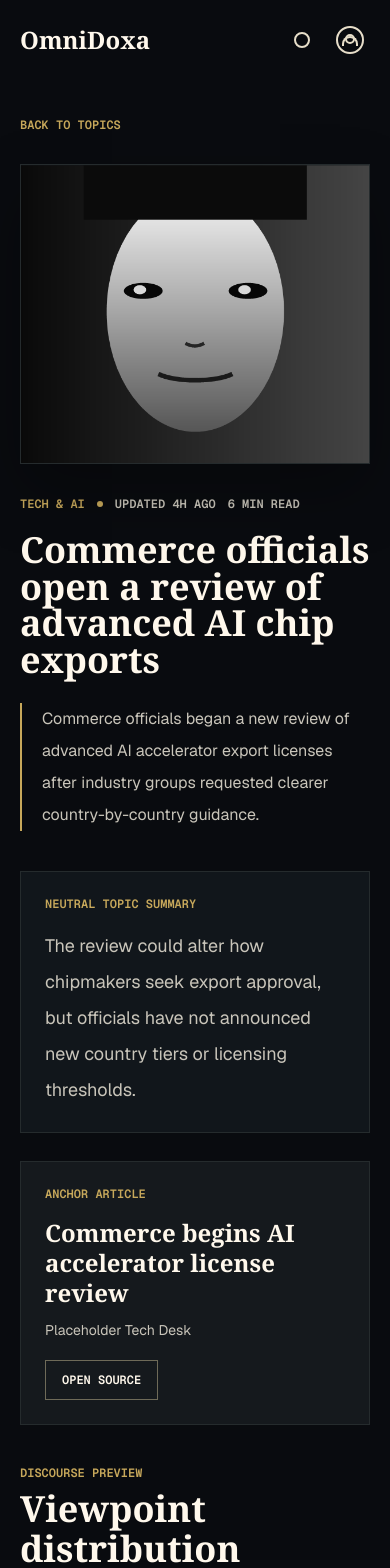
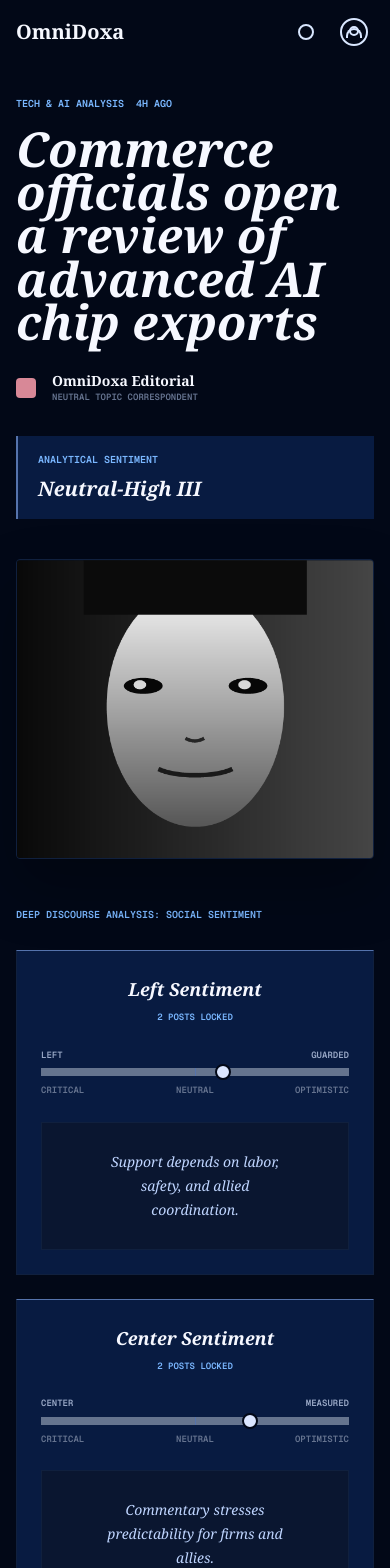
Before and after one commit to Skippy5/omnidoxa, a Next.js app: page /topics/ai-chip-export-review in a window 390 px wide. Shown: the top 1568 px of the page. Built offline with nearby package versions, Linux system fonts and the light colour scheme.

Commit message:
Refine Phase 2 editorial look and filtering

```diff
--- a/src/app/globals.css
+++ b/src/app/globals.css
@@ -5,31 +5,31 @@
 :root,
 .dark {
   color-scheme: dark;
-  --background: #07090c;
-  --foreground: #f4f0e8;
-  --page: #090b0f;
-  --surface: #11161b;
-  --panel: #15191d;
-  --panel-strong: #1c1a18;
-  --footer: #050607;
-  --heading: #fff8ec;
-  --copy: #c9c5ba;
-  --muted: #8f958f;
-  --subtle: #737970;
-  --rule: #252b2d;
-  --rule-strong: #6e6a58;
-  --accent: #c7a85b;
-  --accent-strong: #2a2416;
-  --accent-text: #f8ecd0;
-  --button-bg: #f1e3c3;
-  --button-text: #12120f;
-  --metric-track: #3f4641;
-  --meter-track: #38413d;
-  --meter-fill: #8fa99b;
-  --sentiment-critical: #d17669;
-  --sentiment-hot: #ef927f;
-  --nav-icon: #e7dec9;
-  --redaction: #303633;
+  --background: #020817;
+  --foreground: #f1f6ff;
+  --page: #020817;
+  --surface: #061225;
+  --panel: #081b41;
+  --panel-strong: #071735;
+  --footer: #000000;
+  --heading: #f6f8ff;
+  --copy: #bfd5ff;
+  --muted: #98a7c5;
+  --subtle: #65738f;
+  --rule: #10203e;
+  --rule-strong: #5573ac;
+  --accent: #7ab7ff;
+  --accent-strong: #082b67;
+  --accent-text: #eef6ff;
+  --button-bg: #dce9ff;
+  --button-text: #081226;
+  --metric-track: #30435f;
+  --meter-track: #65748e;
+  --meter-fill: #dbe6ff;
+  --sentiment-critical: #d88897;
+  --sentiment-hot: #f08b9a;
+  --nav-icon: #d9e7ff;
+  --redaction: #0a1630;
   --image-filter: grayscale(1);
   --shell-shadow: 0 28px 60px rgb(0 0 0 / 0.28);
 }
@@ -43,31 +43,31 @@
 
 .light {
   color-scheme: light;
-  --background: #f7f5ef;
-  --foreground: #171713;
-  --page: #f3f0e8;
+  --background: #eef4ff;
+  --foreground: #071225;
+  --page: #f4f8ff;
   --surface: #ffffff;
-  --panel: #e7e4da;
-  --panel-strong: #ded8c8;
-  --footer: #e5dfd0;
-  --heading: #151512;
-  --copy: #45483f;
-  --muted: #71766c;
-  --subtle: #777a70;
-  --rule: #d2cec0;
-  --rule-strong: #8c7a43;
-  --accent: #8d6f1f;
-  --accent-strong: #f2e5bf;
-  --accent-text: #211807;
-  --button-bg: #171713;
-  --button-text: #fff8ec;
-  --metric-track: #c5c1b6;
-  --meter-track: #c8c7bd;
-  --meter-fill: #65796d;
-  --sentiment-critical: #b95648;
-  --sentiment-hot: #c86758;
-  --nav-icon: #2f332d;
-  --redaction: #d2d0c6;
+  --panel: #dbe8ff;
+  --panel-strong: #ccdcfb;
+  --footer: #d8e4f5;
+  --heading: #071225;
+  --copy: #294368;
+  --muted: #5e7191;
+  --subtle: #70809b;
+  --rule: #c7d7ef;
+  --rule-strong: #6a86b6;
+  --accent: #215ba8;
+  --accent-strong: #d7e6ff;
+  --accent-text: #0a2a60;
+  --button-bg: #071225;
+  --button-text: #f1f6ff;
+  --metric-track: #bccce4;
+  --meter-track: #aebbd0;
+  --meter-fill: #243c62;
+  --sentiment-critical: #b85c69;
+  --sentiment-hot: #d56d7a;
+  --nav-icon: #213754;
+  --redaction: #c8d4e7;
   --image-filter: grayscale(1) contrast(0.96);
   --shell-shadow: 0 24px 48px rgb(22 38 58 / 0.16);
 }
--- a/src/app/page.tsx
+++ b/src/app/page.tsx
@@ -3,16 +3,25 @@ import { SiteNav } from "@/components/layout/site-nav";
 import { LockedPremiumPanel } from "@/components/topics/locked-premium-panel";
 import { TopicFeed } from "@/components/topics/topic-feed";
 import { TopicHero } from "@/components/topics/topic-hero";
-import { placeholderTopics } from "@/lib/placeholder-topics";
+import { getTopicsByCategory, placeholderTopics } from "@/lib/placeholder-topics";
 
-export default function Home() {
+type HomeProps = {
+  searchParams?: Promise<{
+    category?: string;
+  }>;
+};
+
+export default async function Home({ searchParams }: HomeProps) {
+  const params = await searchParams;
+  const activeCategory = params?.category;
   const leadTopic = placeholderTopics[0];
+  const visibleTopics = getTopicsByCategory(activeCategory);
 
   return (
     <main className="min-h-dvh bg-[var(--page)] text-foreground">
       <SiteNav />
       <TopicHero topic={leadTopic} />
-      <TopicFeed topics={placeholderTopics} />
+      <TopicFeed topics={visibleTopics} activeCategory={activeCategory} />
 
       <section className="mx-auto w-full max-w-7xl px-5 pb-20 sm:px-8 lg:px-10">
         <LockedPremiumPanel topic={leadTopic} />
--- a/src/app/topics/[id]/page.tsx
+++ b/src/app/topics/[id]/page.tsx
@@ -46,55 +46,121 @@ export default async function TopicPage({ params }: TopicPageProps) {
     notFound();
   }
 
+  const featureImage = topic.heroImage ?? topic.image;
+  const featureImageAlt = topic.heroImageAlt ?? topic.imageAlt;
+
   return (
     <main className="min-h-dvh bg-[var(--page)] text-foreground">
       <SiteNav />
 
-      <article className="mx-auto w-full max-w-7xl px-5 py-8 sm:px-8 lg:px-10 lg:py-12">
-        <Link
-          href="/#topics"
-          className="font-mono text-xs font-semibold uppercase text-[var(--accent)] hover:text-[var(--heading)]"
-        >
-          Back to Topics
-        </Link>
+      <article className="mx-auto w-full max-w-7xl px-4 py-8 sm:px-6 lg:px-8 lg:py-10">
+        <header className="grid gap-8 lg:grid-cols-[1fr_260px] lg:items-end">
+          <div>
+            <div className="flex flex-wrap items-center gap-3 font-mono text-[10px] font-semibold uppercase text-[var(--accent)]">
+              <span>{topic.category} Analysis</span>
+              <span>{topic.updatedAt.replace("Updated ", "")}</span>
+            </div>
 
-        <div className="mt-7 grid gap-8 lg:grid-cols-[0.92fr_1.08fr]">
-          <div className="relative min-h-[300px] overflow-hidden border border-[var(--rule)] bg-[var(--surface)] shadow-[var(--shell-shadow)] sm:min-h-[460px]">
+            <h1 className="mt-4 max-w-5xl font-serif text-5xl font-bold italic leading-[0.9] text-[var(--heading)] sm:text-6xl lg:text-7xl">
+              {topic.title}
+            </h1>
+
+            <div className="mt-7 flex items-center gap-4">
+              <span className="h-5 w-5 rounded-sm bg-[var(--sentiment-critical)]" />
+              <div>
+                <p className="font-serif text-sm font-bold text-[var(--heading)]">
+                  OmniDoxa Editorial
+                </p>
+                <p className="font-mono text-[9px] font-semibold uppercase text-[var(--subtle)]">
+                  Neutral topic correspondent
+                </p>
+              </div>
+            </div>
+          </div>
+
+          <aside className="border-l-2 border-[var(--rule-strong)] bg-[var(--panel)] px-5 py-4">
+            <p className="font-mono text-[10px] font-semibold uppercase text-[var(--accent)]">
+              Analytical Sentiment
+            </p>
+            <p className="mt-2 font-serif text-xl font-bold italic text-[var(--heading)]">
+              Neutral-High III
+            </p>
+          </aside>
+        </header>
+
+        <div className="relative mt-10 min-h-[300px] overflow-hidden rounded-sm border border-[var(--rule)] bg-[var(--surface)] shadow-[var(--shell-shadow)] sm:min-h-[460px] lg:min-h-[610px]">
           <Image
-              src={topic.image}
-              alt={topic.imageAlt}
+            src={featureImage}
+            alt={featureImageAlt}
             fill
             priority
-              sizes="(min-width: 1024px) 46vw, 100vw"
+            sizes="(min-width: 1024px) 100vw, 100vw"
             className="object-cover [filter:var(--image-filter)]"
           />
         </div>
 
-          <header className="flex flex-col justify-center">
-            <div className="flex flex-wrap items-center gap-3 font-mono text-xs font-semibold uppercase text-[var(--accent)]">
-              <span>{topic.category}</span>
-              <span className="h-1.5 w-1.5 rounded-full bg-[var(--accent)]" />
-              <span className="text-[var(--copy)]">{topic.updatedAt}</span>
-              <span className="text-[var(--copy)]">{topic.readTime}</span>
+        <section className="mt-12">
+          <p className="font-mono text-[10px] font-semibold uppercase text-[var(--accent)]">
+            Deep Discourse Analysis: Social Sentiment
+          </p>
+
+          <div className="mt-7 grid gap-6 md:grid-cols-3">
+            {topic.sentiment.map((sentiment) => (
+              <SentimentCard
+                key={`${topic.id}-${sentiment.lean}`}
+                sentiment={sentiment}
+              />
+            ))}
           </div>
+        </section>
 
-            <h1 className="mt-5 font-serif text-4xl font-bold leading-[1.02] text-[var(--heading)] sm:text-5xl lg:text-6xl">
-              {topic.title}
-            </h1>
+        <section className="mx-auto mt-16 max-w-3xl text-center">
+          <p className="font-serif text-xl font-bold italic leading-8 text-[var(--heading)]">
+            This analysis is distilled from placeholder verified sources and
+            hours of algorithmic cross-referencing.
+          </p>
 
-            <p className="mt-6 border-l-2 border-[var(--accent)] pl-5 text-base leading-8 text-[var(--copy)] sm:text-lg">
+          <div className="mt-8 flex flex-wrap justify-center gap-4">
+            <Link
+              href="/pricing"
+              className="inline-flex min-h-10 items-center border border-[var(--rule-strong)] bg-[var(--button-bg)] px-6 font-mono text-[10px] font-semibold uppercase text-[var(--button-text)] hover:opacity-90"
+            >
+              Download PDF Report
+            </Link>
+            <Link
+              href={topic.anchorArticle.url}
+              className="inline-flex min-h-10 items-center border border-[var(--rule-strong)] px-6 font-mono text-[10px] font-semibold uppercase text-[var(--heading)] hover:border-[var(--accent)]"
+            >
+              Read Original Article
+            </Link>
+          </div>
+        </section>
+
+        <div className="mt-14 grid gap-6 lg:grid-cols-2">
+          <section className="border border-[var(--rule)] bg-[var(--panel-strong)] p-6 sm:p-7">
+            <p className="font-mono text-xs font-semibold uppercase text-[var(--accent)]">
+              Central Development
+            </p>
+            <p className="mt-4 text-base leading-8 text-[var(--copy)]">
               {topic.centralDevelopment}
             </p>
-          </header>
-        </div>
+          </section>
 
-        <div className="mt-10 grid gap-7 lg:grid-cols-[1.05fr_0.95fr]">
           <section className="border border-[var(--rule)] bg-[var(--surface)] p-6 sm:p-7">
             <p className="font-mono text-xs font-semibold uppercase text-[var(--accent)]">
               Neutral Topic Summary
             </p>
-            <p className="mt-4 text-lg leading-9 text-[var(--copy)]">
+            <p className="mt-4 text-base leading-8 text-[var(--copy)]">
               {topic.neutralSummary}
+            </p>
+          </section>
+
+          <section className="border border-[var(--rule)] bg-[var(--surface)] p-6 sm:p-7">
+            <p className="font-mono text-xs font-semibold uppercase text-[var(--accent)]">
+              Discourse Preview
+            </p>
+            <p className="mt-4 text-base leading-8 text-[var(--copy)]">
+              {topic.discoursePreview}
             </p>
           </section>
 
@@ -117,29 +183,6 @@ export default async function TopicPage({ params }: TopicPageProps) {
           </section>
         </div>
 
-        <section className="mt-10">
-          <div className="max-w-3xl">
-            <p className="font-mono text-xs font-semibold uppercase text-[var(--accent)]">
-              Discourse Preview
-            </p>
-            <h2 className="mt-2 font-serif text-4xl font-bold text-[var(--heading)]">
-              Viewpoint distribution
-            </h2>
-            <p className="mt-4 text-base leading-8 text-[var(--copy)]">
-              {topic.discoursePreview}
-            </p>
-          </div>
-
-          <div className="mt-7 grid gap-5 md:grid-cols-3">
-            {topic.sentiment.map((sentiment) => (
-              <SentimentCard
-                key={`${topic.id}-${sentiment.lean}`}
-                sentiment={sentiment}
-              />
-            ))}
-          </div>
-        </section>
-
         <div className="mt-10">
           <LockedPremiumPanel topic={topic} />
         </div>
--- a/src/components/layout/site-nav.tsx
+++ b/src/components/layout/site-nav.tsx
@@ -1,35 +1,26 @@
 import Link from "next/link";
+import { getCategoryHref, newsCategories } from "@/lib/placeholder-topics";
 import { ThemeToggle } from "./theme-toggle";
-
-const navItems = [
-  { label: "Politics", href: "/#topics" },
-  { label: "U.S.", href: "/#topics" },
-  { label: "World", href: "/#topics" },
-  { label: "Business", href: "/#topics" },
-  { label: "Tech & AI", href: "/#topics" },
-  { label: "Science & Health", href: "/#topics" },
-  { label: "Entertainment", href: "/#topics" },
-];
 
 export function SiteNav() {
   return (
     <header className="bg-[var(--page)]">
-      <div className="mx-auto flex min-h-20 w-full max-w-7xl items-center justify-between gap-5 px-5 py-4 sm:px-8 lg:min-h-24 lg:px-10">
+      <div className="mx-auto flex min-h-16 w-full max-w-7xl items-center justify-between gap-5 px-4 py-3 sm:px-6 lg:px-8">
         <div className="flex min-w-0 items-center gap-7 lg:gap-10">
           <Link
             href="/"
-            className="shrink-0 font-serif text-2xl font-bold tracking-normal text-[var(--heading)] sm:text-3xl"
+            className="shrink-0 font-serif text-xl font-bold tracking-normal text-[var(--heading)] sm:text-2xl"
           >
             OmniDoxa
           </Link>
           <nav className="hidden items-center gap-5 lg:flex xl:gap-7">
-            {navItems.map((item) => (
+            {newsCategories.map((category) => (
               <Link
-                key={item.label}
-                href={item.href}
-                className="font-serif text-base italic tracking-normal text-[var(--muted)] transition-colors hover:text-[var(--heading)] xl:text-lg"
+                key={category}
+                href={getCategoryHref(category)}
+                className="font-serif text-sm italic tracking-normal text-[var(--muted)] transition-colors hover:text-[var(--heading)] xl:text-base"
               >
-                {item.label}
+                {category}
               </Link>
             ))}
           </nav>
@@ -38,7 +29,7 @@ export function SiteNav() {
         <div className="flex items-center gap-3">
           <Link
             href="/briefing"
-            className="hidden min-h-11 items-center border border-[var(--rule-strong)] bg-[var(--button-bg)] px-5 font-sans text-sm font-semibold text-[var(--button-text)] transition-opacity hover:opacity-90 sm:inline-flex"
+            className="hidden min-h-10 items-center border border-[var(--rule-strong)] bg-[var(--button-bg)] px-5 font-mono text-xs text-[var(--button-text)] transition-opacity hover:opacity-90 sm:inline-flex"
           >
             Daily Briefing
           </Link>
--- a/src/components/topics/sentiment-bar.tsx
+++ b/src/components/topics/sentiment-bar.tsx
@@ -6,25 +6,31 @@ function scoreToPosition(score: number) {
 
 export function SentimentBar({
   sentiment,
+  compact = false,
 }: {
   sentiment: Pick<SentimentSnapshot, "lean" | "score" | "label">;
+  compact?: boolean;
 }) {
   const position = scoreToPosition(sentiment.score);
 
   return (
     <div>
-      <div className="mb-2 flex items-center justify-between gap-3 font-mono text-[10px] font-semibold uppercase text-[var(--muted)]">
+      <div className="mb-1.5 flex items-center justify-between gap-3 font-mono text-[9px] font-semibold uppercase text-[var(--muted)]">
         <span>{sentiment.lean}</span>
-        <span>{sentiment.label}</span>
+        {compact ? null : <span>{sentiment.label}</span>}
       </div>
-      <div className="relative h-2 bg-[var(--meter-track)]">
+      <div className={compact ? "relative h-1 bg-[var(--meter-track)]" : "relative h-2 bg-[var(--meter-track)]"}>
         <div className="absolute left-1/2 top-0 h-full w-px bg-[var(--rule-strong)]" />
         <span
-          className="absolute top-1/2 h-4 w-4 -translate-x-1/2 -translate-y-1/2 rounded-full border-2 border-[var(--page)] bg-[var(--accent)]"
+          className={
+            compact
+              ? "absolute top-1/2 h-2.5 w-2.5 -translate-x-1/2 -translate-y-1/2 rounded-full bg-[var(--meter-fill)]"
+              : "absolute top-1/2 h-4 w-4 -translate-x-1/2 -translate-y-1/2 rounded-full border-2 border-[var(--page)] bg-[var(--meter-fill)]"
+          }
           style={{ left: `${position}%` }}
         />
       </div>
-      <div className="mt-2 grid grid-cols-3 font-mono text-[9px] font-semibold uppercase text-[var(--subtle)]">
+      <div className={compact ? "sr-only" : "mt-2 grid grid-cols-3 font-mono text-[9px] font-semibold uppercase text-[var(--subtle)]"}>
         <span>Critical</span>
         <span className="text-center">Neutral</span>
         <span className="text-right">Optimistic</span>
--- a/src/components/topics/sentiment-card.tsx
+++ b/src/components/topics/sentiment-card.tsx
@@ -7,28 +7,25 @@ export function SentimentCard({
   sentiment: SentimentSnapshot;
 }) {
   return (
-    <article className="border border-[var(--rule)] bg-[var(--surface)] p-5">
-      <div className="flex items-start justify-between gap-4">
-        <div>
-          <h3 className="font-serif text-2xl font-bold text-[var(--heading)]">
-            {sentiment.lean}
-          </h3>
-          <p className="mt-1 font-mono text-xs font-semibold uppercase text-[var(--accent)]">
-            {sentiment.evidenceCount} verified posts locked
-          </p>
-        </div>
-        <span className="border border-[var(--rule-strong)] px-3 py-1 font-mono text-[10px] font-semibold uppercase text-[var(--heading)]">
-          {sentiment.label}
-        </span>
+    <article className="border border-[var(--rule)] border-t-[var(--rule-strong)] bg-[var(--panel)] p-6">
+      <div className="text-center">
+        <h3 className="font-serif text-lg font-bold italic text-[var(--heading)]">
+          {sentiment.lean} Sentiment
+        </h3>
+        <p className="mt-2 font-mono text-[9px] font-semibold uppercase text-[var(--accent)]">
+          {sentiment.evidenceCount} posts locked
+        </p>
       </div>
-
-      <p className="mt-5 min-h-20 text-sm leading-7 text-[var(--copy)]">
-        {sentiment.summary}
-      </p>
 
       <div className="mt-6">
         <SentimentBar sentiment={sentiment} />
       </div>
+
+      <div className="mt-6 grid min-h-32 place-items-center border border-[var(--rule)] bg-[var(--redaction)] px-5 text-center">
+        <p className="max-w-48 font-serif text-sm italic leading-6 text-[var(--copy)]">
+          {sentiment.summary}
+        </p>
+      </div>
     </article>
   );
 }
--- a/src/components/topics/topic-card.tsx
+++ b/src/components/topics/topic-card.tsx
@@ -5,42 +5,44 @@ import { SentimentBar } from "./sentiment-bar";
 
 export function TopicCard({ topic }: { topic: PlaceholderTopic }) {
   return (
-    <article className="grid gap-5 border-t border-[var(--rule)] pt-6 md:grid-cols-[220px_1fr]">
+    <article className="min-w-0">
       <Link
         href={`/topics/${topic.slug}`}
-        className="relative aspect-[1.45] overflow-hidden bg-[var(--surface)] md:aspect-[1.18]"
+        className="relative block aspect-[1.36] overflow-hidden rounded-sm bg-[var(--surface)]"
       >
         <Image
           src={topic.image}
           alt={topic.imageAlt}
           fill
-          sizes="(min-width: 768px) 220px, 100vw"
+          sizes="(min-width: 768px) 33vw, 100vw"
           className="object-cover [filter:var(--image-filter)]"
         />
       </Link>
 
-      <div className="min-w-0">
-        <div className="flex flex-wrap items-center gap-3 font-mono text-[10px] font-semibold uppercase text-[var(--accent)]">
+      <div className="mt-5 flex items-center justify-between gap-4 font-mono text-[9px] font-semibold uppercase text-[var(--accent)]">
         <span>{topic.category}</span>
-          <span className="text-[var(--muted)]">{topic.updatedAt}</span>
-          <span className="text-[var(--muted)]">{topic.readTime}</span>
+        <span className="font-sans text-xs font-normal normal-case text-[var(--muted)]">
+          {topic.updatedAt.replace("Updated ", "")}
+        </span>
       </div>
 
-        <h2 className="mt-3 font-serif text-3xl font-bold leading-tight text-[var(--heading)]">
+      <h2 className="mt-3 min-h-28 border-b border-[var(--rule)] pb-5 font-serif text-2xl font-bold leading-tight text-[var(--heading)]">
         <Link href={`/topics/${topic.slug}`} className="hover:underline">
           {topic.title}
         </Link>
       </h2>
 
-        <p className="mt-4 max-w-3xl text-sm leading-7 text-[var(--copy)]">
-          {topic.discoursePreview}
-        </p>
+      <div className="mt-5">
+        <h3 className="font-mono text-[9px] font-semibold uppercase text-[var(--copy)]">
+          Social Sentiment
+        </h3>
 
-        <div className="mt-5 grid gap-4 lg:grid-cols-3">
+        <div className="mt-4 space-y-3">
           {topic.sentiment.map((sentiment) => (
             <SentimentBar
               key={`${topic.id}-${sentiment.lean}`}
               sentiment={sentiment}
+              compact
             />
           ))}
         </div>
--- a/src/components/topics/topic-hero.tsx
+++ b/src/components/topics/topic-hero.tsx
@@ -4,22 +4,25 @@ import type { PlaceholderTopic } from "@/lib/placeholder-topics";
 import { SentimentBar } from "./sentiment-bar";
 
 export function TopicHero({ topic }: { topic: PlaceholderTopic }) {
+  const image = topic.heroImage ?? topic.image;
+  const imageAlt = topic.heroImageAlt ?? topic.imageAlt;
+
   return (
-    <section className="mx-auto grid w-full max-w-7xl gap-8 px-5 py-8 sm:px-8 lg:grid-cols-[1.05fr_0.95fr] lg:px-10 lg:py-12">
+    <section className="mx-auto grid w-full max-w-7xl gap-10 px-4 pb-16 pt-8 sm:px-6 lg:grid-cols-[1.18fr_0.82fr] lg:px-8 lg:pb-20 lg:pt-10">
       <Link
         href={`/topics/${topic.slug}`}
-        className="relative min-h-[300px] overflow-hidden border border-[var(--rule)] bg-[var(--surface)] shadow-[var(--shell-shadow)] sm:min-h-[420px]"
+        className="relative min-h-[320px] overflow-hidden rounded-sm border border-[var(--rule)] bg-[var(--surface)] shadow-[var(--shell-shadow)] sm:min-h-[460px] lg:min-h-[610px]"
       >
         <Image
-          src={topic.image}
-          alt={topic.imageAlt}
+          src={image}
+          alt={imageAlt}
           fill
           priority
           sizes="(min-width: 1024px) 52vw, 100vw"
           className="object-cover [filter:var(--image-filter)]"
         />
-        <div className="absolute left-5 top-5 bg-[var(--accent-strong)] px-4 py-2 font-mono text-xs font-semibold uppercase text-[var(--accent-text)]">
-          Lead Topic
+        <div className="absolute left-6 top-6 bg-[var(--accent-strong)] px-4 py-2 font-mono text-[10px] font-semibold uppercase text-[var(--accent-text)] sm:left-8">
+          Lead Analysis
         </div>
       </Link>
 
@@ -31,26 +34,23 @@ export function TopicHero({ topic }: { topic: PlaceholderTopic }) {
           <span className="text-[var(--copy)]">{topic.readTime}</span>
         </div>
 
-        <h1 className="mt-5 max-w-3xl font-serif text-4xl font-bold leading-[1.02] text-[var(--heading)] sm:text-5xl lg:text-6xl">
+        <h1 className="mt-5 max-w-3xl font-serif text-5xl font-bold leading-[0.9] text-[var(--heading)] sm:text-6xl lg:text-7xl">
           {topic.title}
         </h1>
 
-        <p className="mt-6 max-w-2xl text-base leading-8 text-[var(--copy)] sm:text-lg">
+        <p className="mt-8 max-w-xl text-base leading-8 text-[var(--copy)] sm:text-lg">
           {topic.neutralSummary}
         </p>
 
-        <div className="mt-8 border border-[var(--rule)] bg-[var(--panel)] p-5">
+        <div className="mt-8 w-full max-w-lg rounded-sm border border-[var(--rule)] bg-[var(--panel)] p-6">
           <div className="flex items-center justify-between gap-4">
-            <h2 className="font-mono text-xs font-semibold uppercase text-[var(--heading)]">
-              Discourse Preview
+            <h2 className="font-mono text-[10px] font-semibold uppercase text-[var(--heading)]">
+              Editorial Sentiment
             </h2>
-            <span className="font-mono text-[10px] font-semibold uppercase text-[var(--muted)]">
-              Heat {topic.heatScore}
+            <span className="text-xs font-semibold text-[var(--heading)]">
+              Neutral - Rational
             </span>
           </div>
-          <p className="mt-4 text-sm leading-7 text-[var(--copy)]">
-            {topic.discoursePreview}
-          </p>
           <div className="mt-6 space-y-4">
             {topic.sentiment.map((sentiment) => (
               <SentimentBar
--- a/src/lib/placeholder-topics.ts
+++ b/src/lib/placeholder-topics.ts
@@ -26,6 +26,8 @@ export type PlaceholderTopic = {
   heatScore: number;
   image: string;
   imageAlt: string;
+  heroImage?: string;
+  heroImageAlt?: string;
   centralDevelopment: string;
   neutralSummary: string;
   discoursePreview: string;
@@ -39,7 +41,6 @@ export type PlaceholderTopic = {
 };
 
 export const newsCategories = [
-  "All",
   "Politics",
   "U.S.",
   "World",
@@ -61,6 +62,8 @@ export const placeholderTopics: PlaceholderTopic[] = [
     heatScore: 82,
     image: "/editorial/politics.png",
     imageAlt: "Monochrome editorial image of a capitol building",
+    heroImage: "/editorial/lead-analysis.png",
+    heroImageAlt: "Abstract blue half-sphere surrounded by a dotted analytic ring",
     centralDevelopment:
       "A bipartisan Senate group released a trimmed permitting proposal after removing several transmission and fossil-fuel provisions.",
     neutralSummary:
@@ -253,3 +256,15 @@ export const placeholderTopics: PlaceholderTopic[] = [
 export function getTopicBySlug(slug: string) {
   return placeholderTopics.find((topic) => topic.slug === slug);
 }
+
+export function getTopicsByCategory(category?: string) {
+  if (!category) {
+    return placeholderTopics;
+  }
+
+  return placeholderTopics.filter((topic) => topic.category === category);
+}
+
+export function getCategoryHref(category: string) {
+  return `/?category=${encodeURIComponent(category)}#topics`;
+}
```
Also changed, not shown: src/components/topics/topic-feed.tsx (+15 -7 lines). Lines whose indentation alone changed are shown as unchanged.
